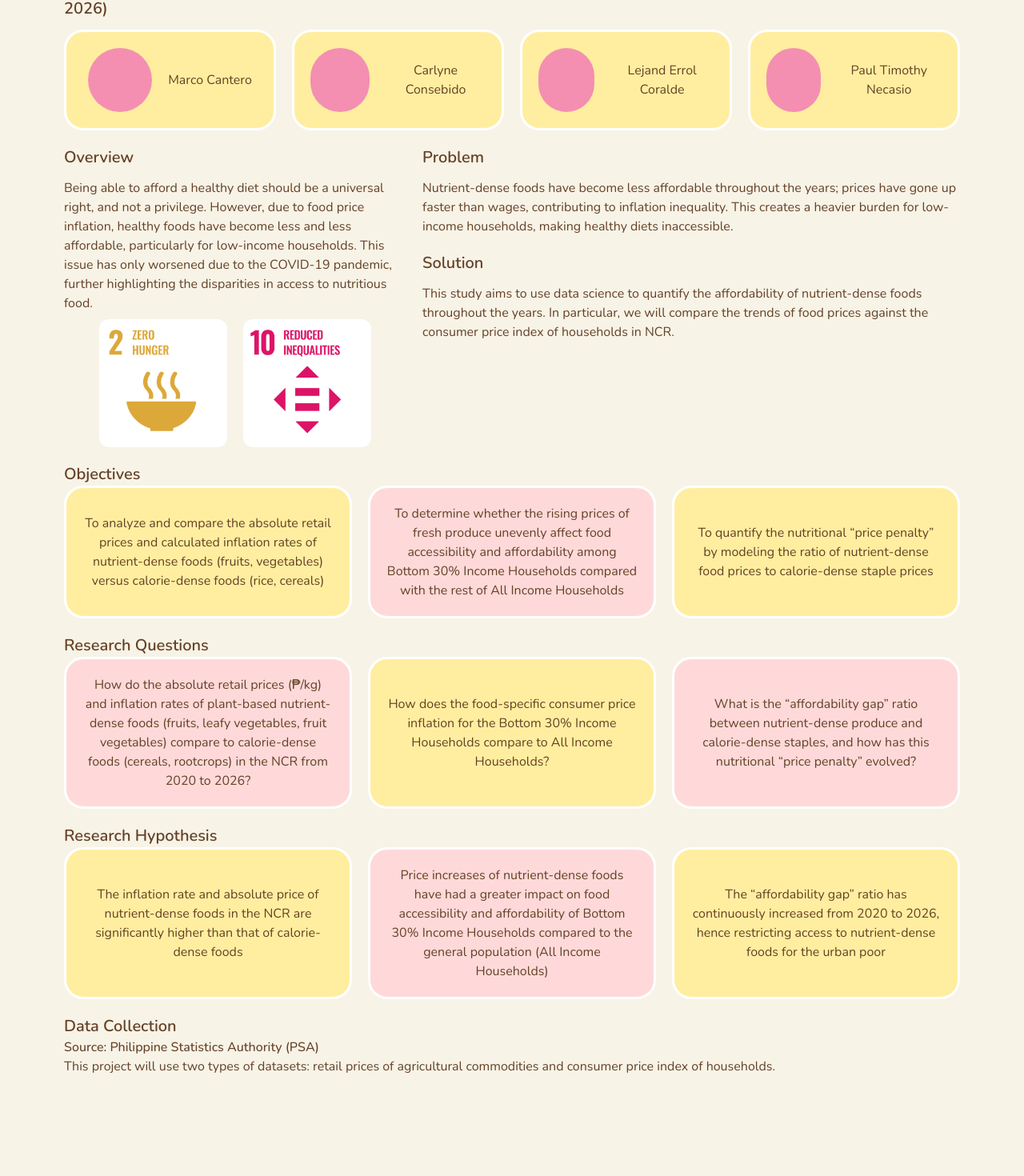
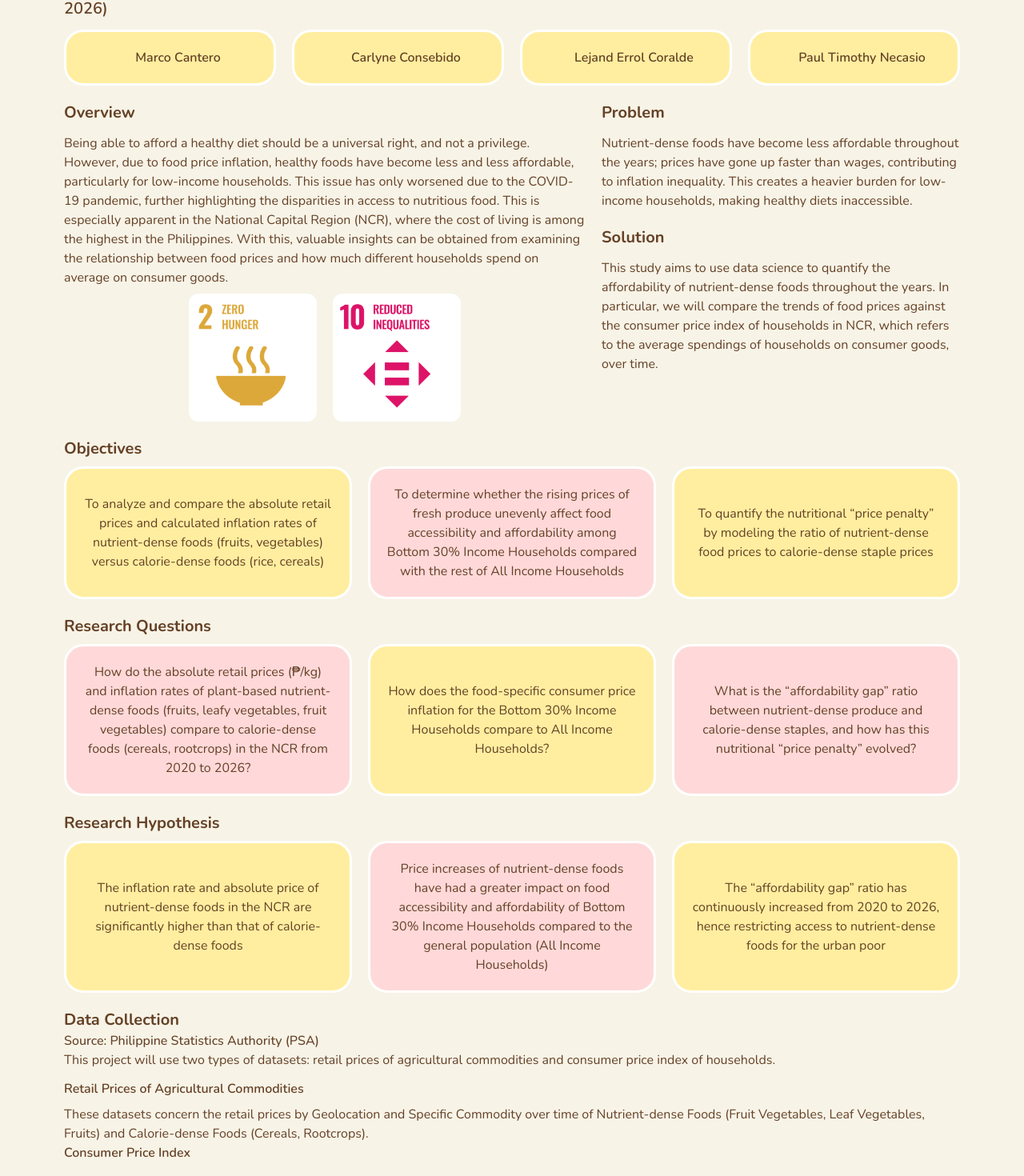
Before and after one commit to ptrn23/cs132-group7, a SvelteKit app: page / in a window 1280 px wide. Shown: the part 191-1661 px from the top of the page at 80% size. Before the commit the page ends 1556 px from the top, so only its background shows below. Built offline with nearby package versions, Linux system fonts and the light colour scheme.

Commit message:
feat: data collection content

```diff
--- a/src/lib/components/MemberCard.svelte
+++ b/src/lib/components/MemberCard.svelte
@@ -5,6 +5,5 @@
 </script>
 
 <div class="flex p-5 bg-ac-light-yellow w-1/4 rounded-3xl border-3 border-ac-white text-center justify-center place-content-center">
-    <div class="bg-ac-pink rounded-full w-20 h-20"> </div>
-    <p class="pl-5 text-center justify-center place-content-center"> {name} </p>
+    <p class="pl-5 text-center font-semibold justify-center place-content-center"> {name} </p>
 </div>
--- a/src/routes/+page.svelte
+++ b/src/routes/+page.svelte
@@ -20,9 +20,9 @@
     </section>
 
     <section id="" class="pb-5 flex">
-        <div class="w-2/5 pr-5">
-            <p class="text-xl font-semibold pb-3"> Overview </p>
-            <p class="pb-2"> Being able to afford a healthy diet should be a universal right, and not a privilege. However, due to food price inflation, healthy foods have become less and less affordable, particularly for low-income households. This issue has only worsened due to the COVID-19 pandemic, further highlighting the disparities in access to nutritious food. </p>
+        <div class="w-3/5 pr-5">
+            <p class="text-xl font-bold pb-3"> Overview </p>
+            <p class="pb-2"> Being able to afford a healthy diet should be a universal right, and not a privilege. However, due to food price inflation, healthy foods have become less and less affordable, particularly for low-income households. This issue has only worsened due to the COVID-19 pandemic, further highlighting the disparities in access to nutritious food. This is especially apparent in the National Capital Region (NCR), where the cost of living is among the highest in the Philippines. With this, valuable insights can be obtained from examining the relationship between food prices and how much different households spend on average on consumer goods. </p>
 
             <div class="flex justify-center gap-x-5">
                 <img src={Two} alt="Zero Hunger" class="w-40 h-40 rounded-xl"/>
@@ -30,17 +30,17 @@
             </div>
         </div>
 
-        <div class="w-3/5">
-            <p class="text-xl font-semibold pb-3"> Problem </p>
+        <div class="w-2/5">
+            <p class="text-xl font-bold pb-3"> Problem </p>
             <p class="pb-5"> Nutrient-dense foods have become less affordable throughout the years; prices have gone up faster than wages, contributing to inflation inequality. This creates a heavier burden for low-income households, making healthy diets inaccessible. </p>
 
-            <p class="text-xl font-semibold pb-3"> Solution </p>
-            <p> This study aims to use data science to quantify the affordability of nutrient-dense foods throughout the years. In particular, we will compare the trends of food prices against the consumer price index of households in NCR. </p>
+            <p class="text-xl font-bold pb-3"> Solution </p>
+            <p> This study aims to use data science to quantify the affordability of nutrient-dense foods throughout the years. In particular, we will compare the trends of food prices against the consumer price index of households in NCR, which refers to the average spendings of households on consumer goods, over time. </p>
         </div>
     </section>
 
     <section id="objectives">
-        <p class="text-xl font-semibold"> Objectives </p>
+        <p class="text-xl font-bold pb-2"> Objectives </p>
         <div class="flex gap-5 pb-5">
             <Card text="To analyze and compare the absolute retail prices and calculated inflation rates of nutrient-dense foods (fruits, vegetables) versus calorie-dense foods (rice, cereals)"/>
             <Card color="bg-ac-light-pink" text="To determine whether the rising prices of fresh produce unevenly affect food accessibility and affordability among Bottom 30% Income Households compared with the rest of All Income Households"/>
@@ -49,7 +49,7 @@
     </section>
 
     <section id="questions">
-        <p class="text-xl font-semibold"> Research Questions </p>
+        <p class="text-xl font-bold pb-2"> Research Questions </p>
         <div class="flex gap-5 pb-5">
             <Card color="bg-ac-light-pink" text="How do the absolute retail prices (₱/kg) and inflation rates of plant-based nutrient-dense foods (fruits, leafy vegetables, fruit vegetables) compare to calorie-dense foods (cereals, rootcrops) in the NCR from 2020 to 2026?"/>
             <Card text="How does the food-specific consumer price inflation for the Bottom 30% Income Households compare to All Income Households?"/>
@@ -58,7 +58,7 @@
     </section>
 
     <section id="hypothesis">
-        <p class="text-xl font-semibold"> Research Hypothesis </p>
+        <p class="text-xl font-bold pb-2"> Research Hypothesis </p>
         <div class="flex gap-5 pb-5">
             <Card text="The inflation rate and absolute price of nutrient-dense foods in the NCR are significantly higher than that of calorie-dense foods"/>
             <Card color="bg-ac-light-pink" text="Price increases of nutrient-dense foods have had a greater impact on food accessibility and affordability of Bottom 30% Income Households compared to the general population (All Income Households)"/>
@@ -67,10 +67,14 @@
     </section>
 
     <section id="data">
-        <p class="text-xl font-semibold"> Data Collection </p>
+        <p class="text-xl font-bold"> Data Collection </p>
         <p class="font-medium"> Source: Philippine Statistics Authority (PSA) </p>
-        <p> This project will use two types of datasets: retail prices of agricultural commodities and consumer price index of households.</p>
+        <p class="pb-3"> This project will use two types of datasets: retail prices of agricultural commodities and consumer price index of households.</p>
 
+        <p class="font-semibold pb-2"> Retail Prices of Agricultural Commodities </p>
+        <p> These datasets concern the retail prices by Geolocation and Specific Commodity over time of Nutrient-dense Foods (Fruit Vegetables, Leaf Vegetables, Fruits) and Calorie-dense Foods (Cereals, Rootcrops).  </p>
 
+        <p class="font-semibold pb-2"> Consumer Price Index </p>
+        <p> </p>
     </section>
 </div>
```
